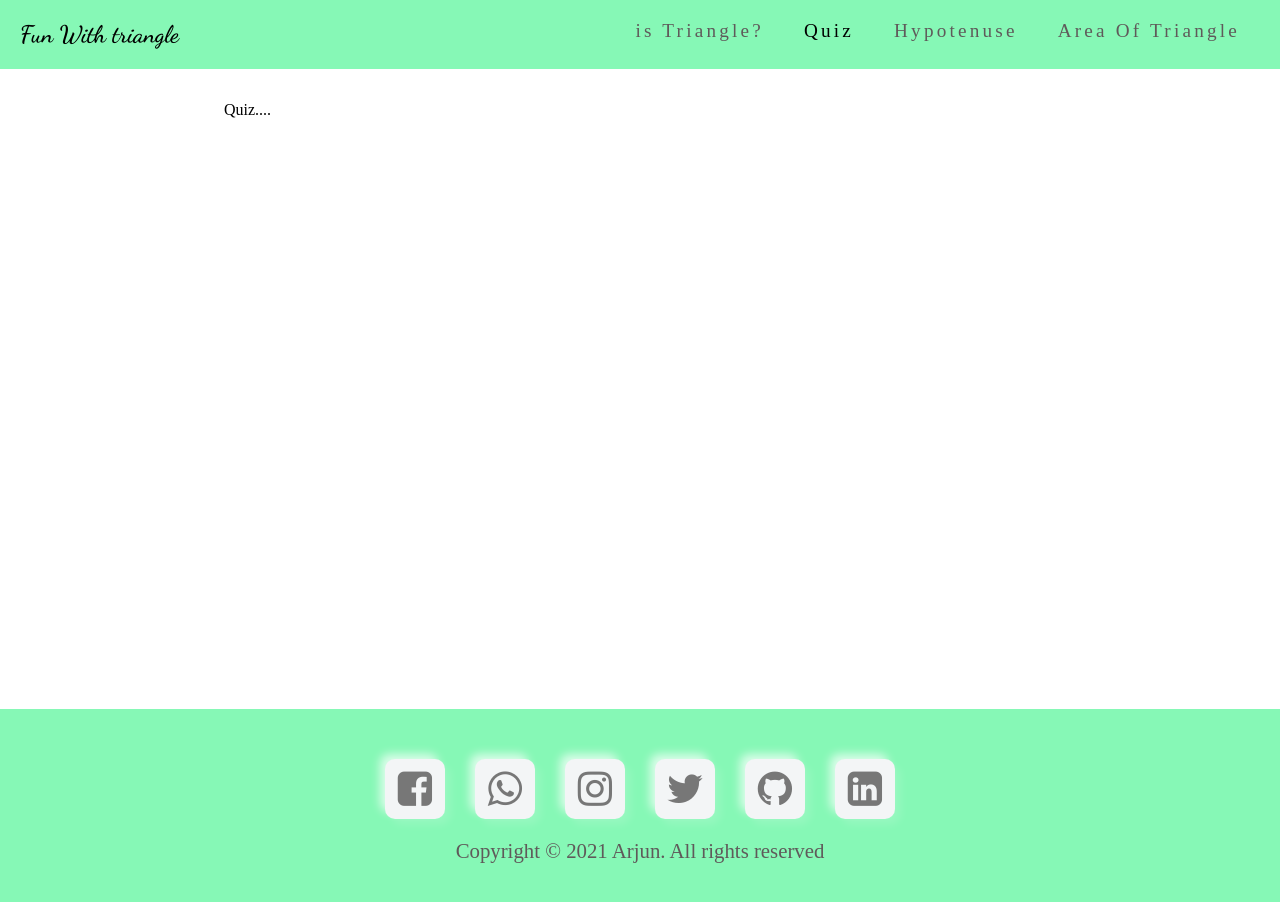
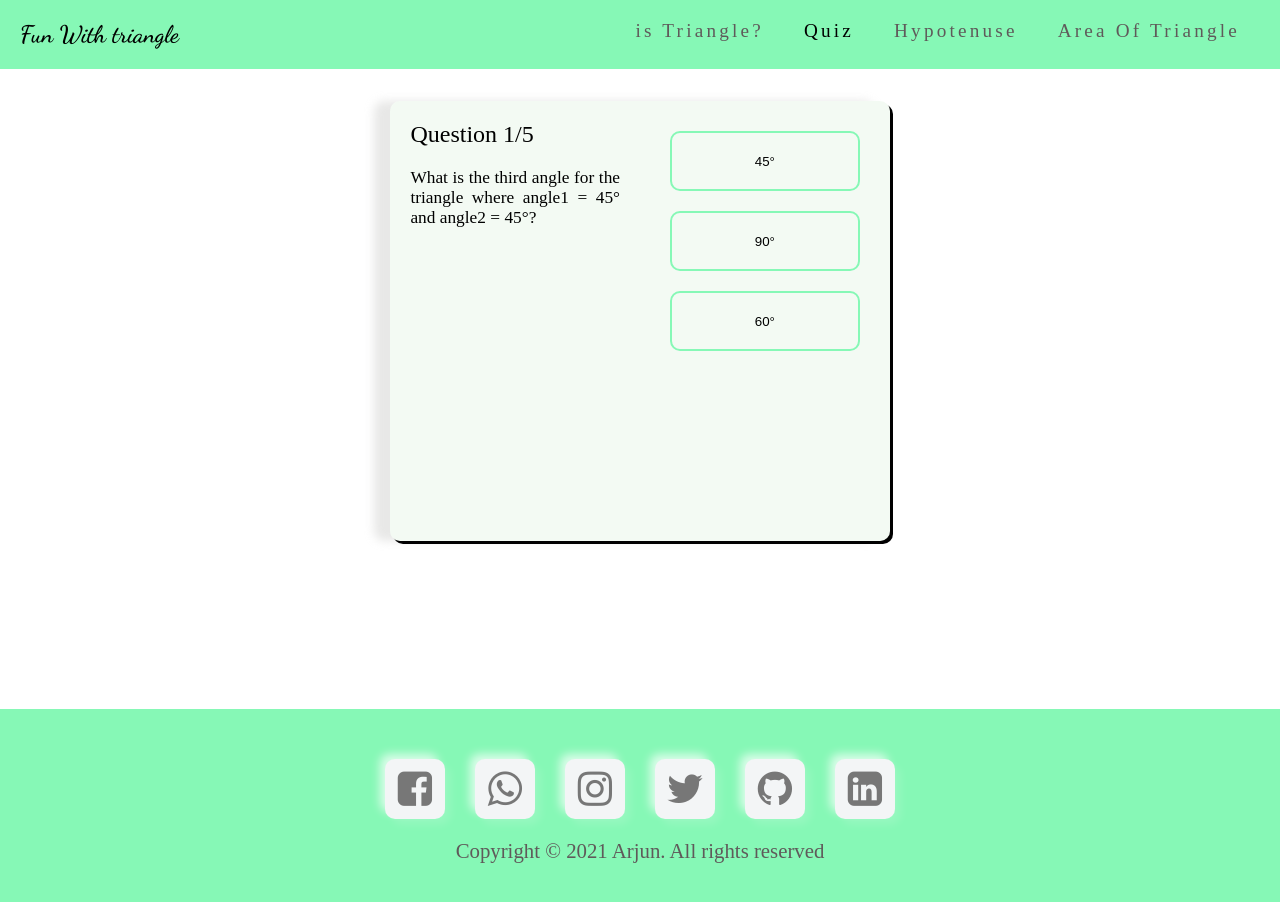
Before and after one commit to arjun-computer-geek/fun-with-triangle, a React (Create React App) app: page /quiz in a window 1280 px wide. Shown: the top 902 px of the page. Built offline with nearby package versions, Linux system fonts and the light colour scheme; the HTML template or start-up script is replaced by a standard one.

Commit message:
quiz created

```diff
--- a/src/App.js
+++ b/src/App.js
@@ -13,6 +13,7 @@ const App = () => {
   return (
     <Router>
       <Header/>
+      <Route path = "/" component={IsTriangle} exact />
       <Route path = "/is-triangle" component={IsTriangle} exact />
       <Route path = "/quiz" component={Quiz} exact />
       <Route path = "/hypotenuse" component={Hypotenuse} exact />
--- a/src/component/AreaOfTriangle.js
+++ b/src/component/AreaOfTriangle.js
@@ -7,13 +7,12 @@ const AreaOfTriangle = () => {
     const [height, setHeight] = useState('');
 
     useEffect(() => {
-        if(base !== '' && base !== ''){
+        if(base !== '' && height !== ''){
             let b = Number(base)
             let h = Number(height)
             let areaOfTriangle = (b * h) /2;
             setArea(areaOfTriangle)
         }
-
     }, [area,base,height])
 
     return (
--- /dev/null
+++ b/src/component/Quiz.css
@@ -0,0 +1,45 @@
+#quiz-container{
+    min-height: 55vh;
+    width: 60%;
+    display: flex;
+    flex-direction: row;
+    justify-content: center;
+    margin: auto;
+    background-color: rgba(211, 235, 211, 0.281);
+    border-radius: 10px;
+    box-shadow: 3px 3px rgb(0, 0, 0), -1em 0 0.6em rgba(197, 197, 194, 0.397);
+    position: relative;
+}
+#question, #option{
+    height: auto;
+    width: 100%;
+    text-align: justify;
+    padding: 20px;
+    font-size: 18pt;
+}
+#option{
+    display: flex;
+    flex-direction: column;
+}
+#option button{
+    background: none;
+    border: 2px solid rgb(134, 248, 182);;
+    border-radius: 10px;
+    height: 15%;
+    margin: 10px;
+}
+#option button:hover{
+    cursor: pointer;
+    background: #fff;
+}
+.question-text{
+    margin-top: 20px;
+    font-size: 13pt;
+}
+
+.score-section{
+    position: absolute;
+    font-size: 18pt;
+    top: 50%;
+    left: 35%;
+}
--- a/src/component/Quiz.js
+++ b/src/component/Quiz.js
@@ -1,9 +1,75 @@
-import React from 'react'
+import React, { useState } from 'react'
+import './Quiz.css'
+
+const questions = [
+    {
+        question: "What is the third angle for the triangle where angle1 = 45° and angle2 = 45°?",
+        options: ["45°", "90°", "60°"],
+        answer: 1
+    },
+    {
+        question: "What is the third angle for the triangle where angle1 = 45° and angle2 = 45°? ",
+        options: ["obtuse", "acute", "right angled"],
+        answer: 2
+    },
+    {
+        question: "A triangle can have?",
+        options: [" one right angle", "two right angles", "three right angles"],
+        answer: 1
+    },
+    {
+        question: "Which of the following can form a right angled triangle?",
+        options: ["14, 15, 26", " 12, 16, 20"],
+        answer: 1
+    },
+    {
+        question: "Which of the following triangles are always similar?",
+        options: ["Equilateral triangl", " Isosceles triangle"],
+        answer: 0
+    }
+]
 
 const Quiz = () => {
+    const[currentQuestion, setCurrentQuestion] = useState(0);
+    const[showScore, setShowScore] = useState(false);
+    const[score, setScore] = useState(0);
+
+    const handleAnswerButtonClick = (index) => {
+
+        //checking correct answer
+        if(index === questions[currentQuestion].answer){
+            setScore(score + 1)
+        }
+        const nextQuestion = currentQuestion + 1;
+
+        if(nextQuestion < questions.length){
+            setCurrentQuestion(nextQuestion)
+        }else{
+            setShowScore(true)
+        }
+
+    }
     return (
-        <div className="container">
-            Quiz....
+        <div className="container quiz">
+
+            <div id="quiz-container">
+                {showScore ? (
+                <div className="score-section">You Scored : {score} / {questions.length}</div>
+                ) : (
+                    <>
+                        <div id="question">
+                            <span>Question {currentQuestion + 1}</span>/{questions.length}
+                            <p className="question-text">
+                                {questions[currentQuestion].question}
+                            </p>
+                        </div>
+                        <div id="option">
+                            {questions[currentQuestion].options.map((option, index) => <button onClick={() => handleAnswerButtonClick(index)}>{option}</button>)}
+                        </div>
+                    </>
+                )}
+
+            </div>
         </div>
     )
 }
```
Also changed, not shown: 1 other file (tests, documents, lock files or other folders).
